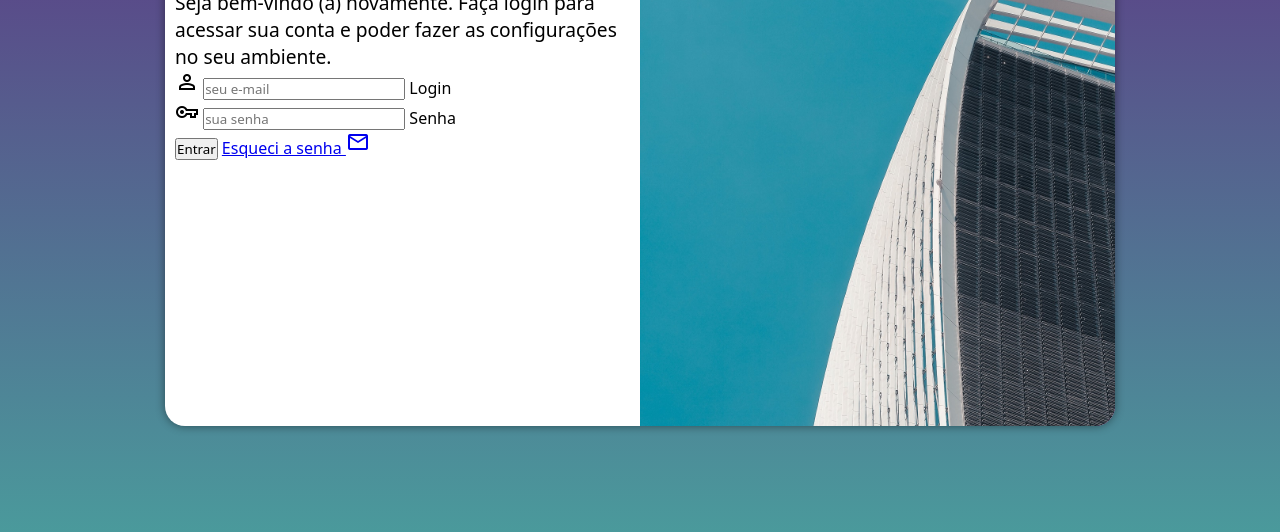
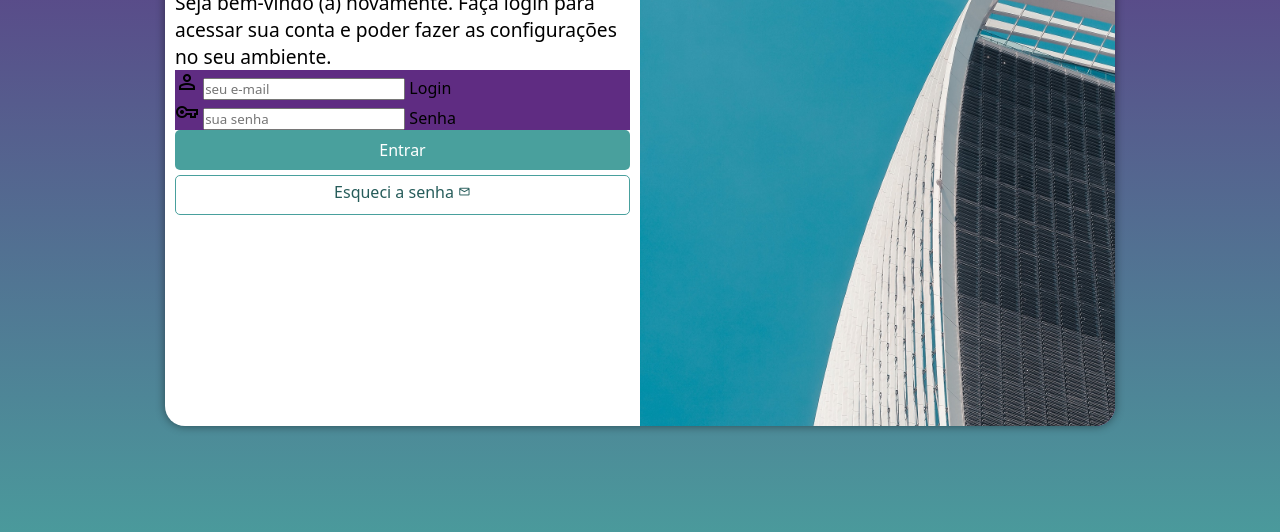
Before and after one commit to wandersonmeol/projeto-login, a plain HTML site: page index.html in a window 1280 px wide. Shown: the part 224-756 px from the top of the page. Drawn offline with nearby package versions, Linux system fonts and the light colour scheme.

Commit message:
Atualizei o formulário

```diff
--- a/estilos/style.css
+++ b/estilos/style.css
@@ -62,3 +62,46 @@ div#formulario > h1 {
 div#formulario > p {
     font-size: 0.8em;
 }
+
+form > div.campo {
+    background-color: #5f2c82;
+}
+
+form > input[type=submit] {
+    display: block;
+    font-size: 1em;
+    width: 100%;
+    height: 40px;
+    background-color: #49a09d;
+    color: white;
+    border: none;
+    border-radius: 5px;
+    cursor: pointer;
+}
+
+form > input[type=submit]:hover {
+    background-color: #2d6967 ;
+}
+
+form > a.botao {
+    display: block;
+    text-align: center;
+    font-size: 1em;
+    width: 100%;
+    height: 40px;
+    padding-top: 5px;
+    margin-top: 5px;
+    background-color: white;
+    color: #265c5a;
+    border: 1px solid #49a09d;
+    border-radius: 5px;
+    text-decoration: none;
+}
+
+form > a.botao:hover {
+    background-color: #5ad3cf;
+}
+
+form > a.botao > span {
+    font-size: 0.8em;
+}
--- a/index.html
+++ b/index.html
@@ -29,7 +29,7 @@
                         <label for="isenha">Senha</label>
                     </div>
                     <input type="submit" value="Entrar">
-                    <a href="esqueci.html">Esqueci a senha <span class="material-symbols-outlined">mail</span></a>
+                    <a href="esqueci.html" class="botao">Esqueci a senha <span class="material-symbols-outlined">mail</span></a>
                 </form>
             </div>
         </section>
```
